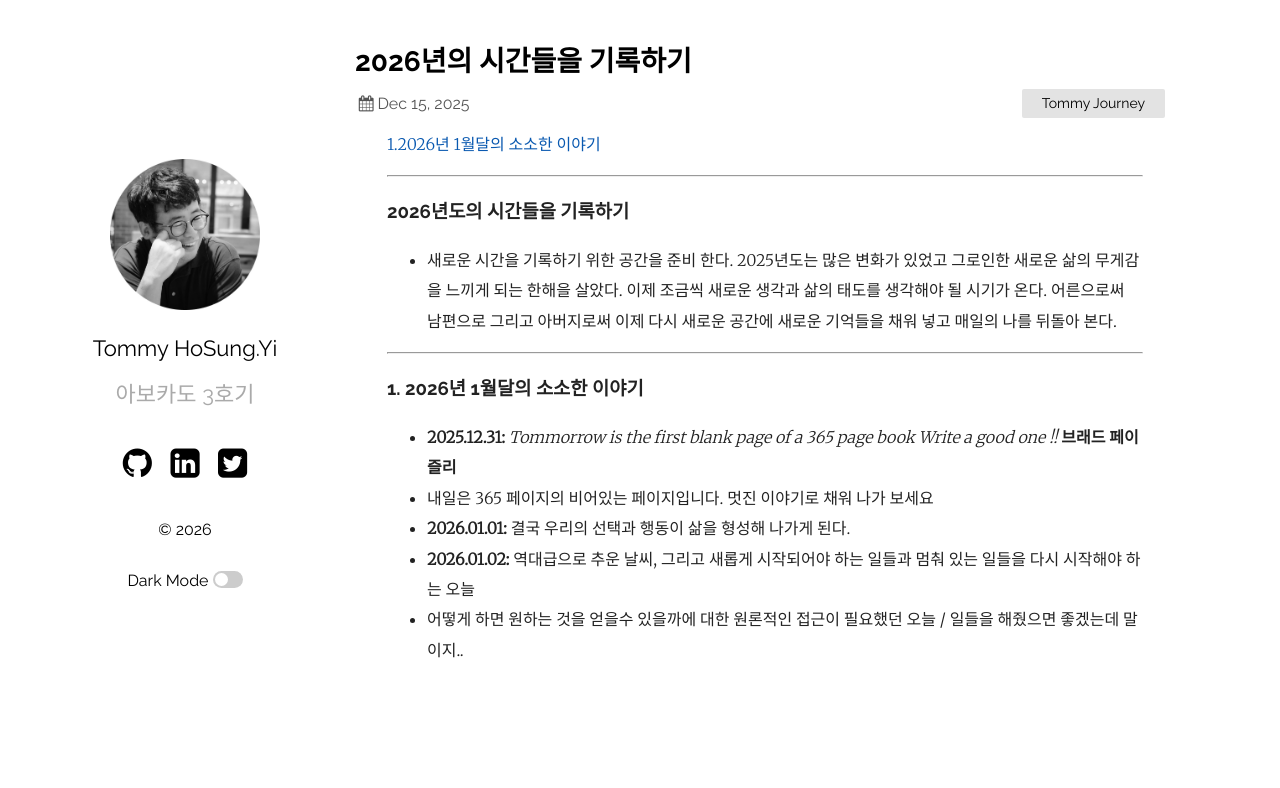
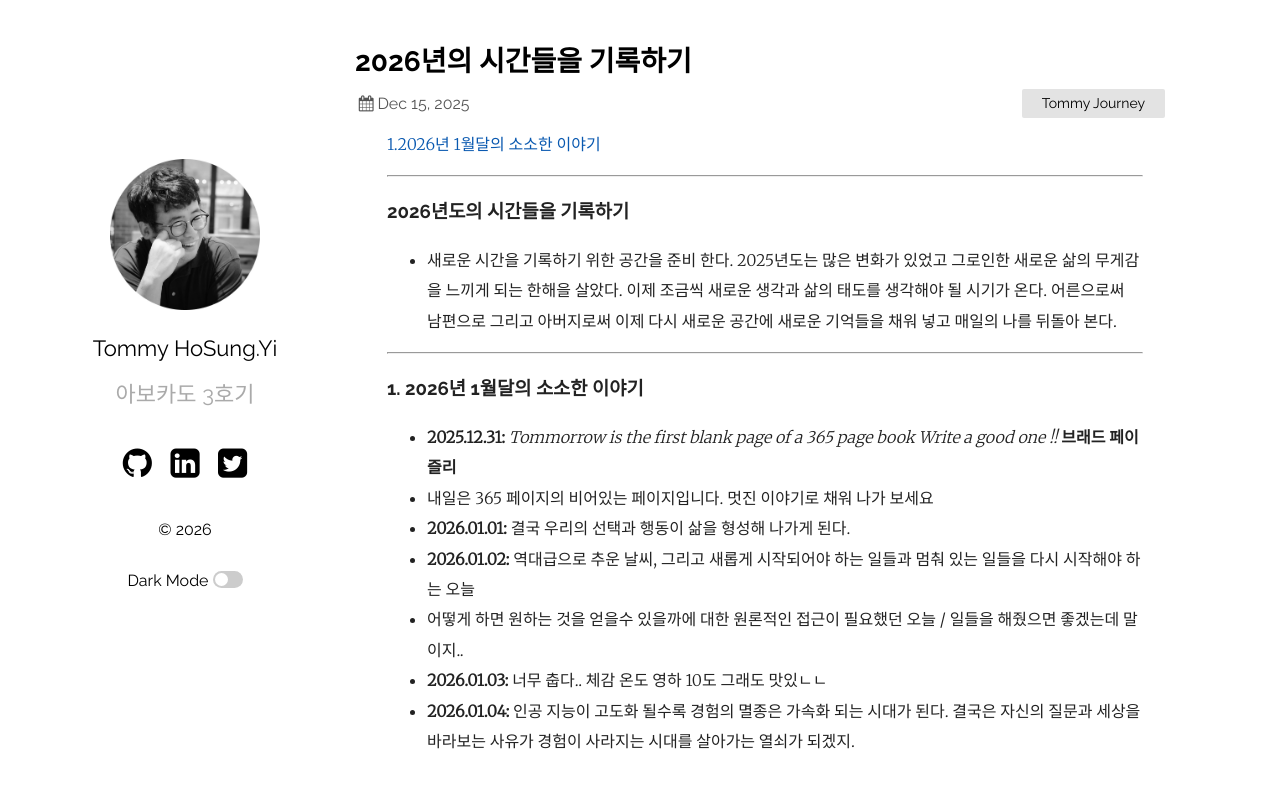
Before and after one commit to hslee77/hslee77.github.io, a Jekyll site: the page built from wiki/memo/2025-12-14-2026.md, in a window 1280 px wide. Shown: the top 788 px of the page. Built offline with Jekyll 4.4.1, drawn with Linux system fonts in a browser that asks for light colours.

Commit message:
20250104 update v1.0

```diff
--- a/wiki/memo/2025-12-14-2026.md
+++ b/wiki/memo/2025-12-14-2026.md
@@ -22,3 +22,5 @@ categories: [Tommy Journey]
 - **2026.01.01:** 결국 우리의 선택과 행동이 삶을 형성해 나가게 된다.
 - **2026.01.02:** 역대급으로 추운 날씨, 그리고 새롭게 시작되어야 하는 일들과 멈춰 있는 일들을 다시 시작해야 하는 오늘
 - 어떻게 하면 원하는 것을 얻을수 있을까에 대한 원론적인 접근이 필요했던 오늘 / 일들을 해줬으면 좋겠는데 말이지..
+- **2026.01.03:** 너무 춥다.. 체감 온도 영하 10도 그래도 맛있ㄴㄴ
+- **2026.01.04:** 인공 지능이 고도화 될수록 경험의 멸종은 가속화 되는 시대가 된다. 결국은 자신의 질문과 세상을 바라보는 사유가 경험이 사라지는 시대를 살아가는 열쇠가 되겠지.
```
Also changed, not shown: wiki/linux/2026-01-01-Linuxbook.md (+1 -0 lines), wiki/memo/2025-08-16-book.md (+1 -0 lines).
